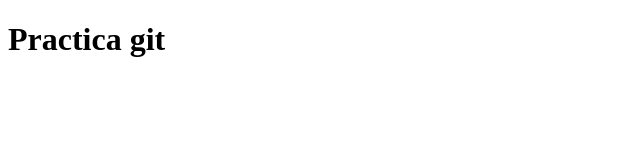
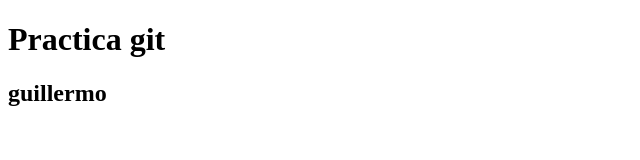
Before and after one commit to ChrisLCoop/practica-git, a plain HTML site: page index.html in a window 1280 px wide. Shown: the whole page, without its empty margins (0-640 px from the left). Drawn offline with Linux system fonts and the light colour scheme.

Commit message:
guillermo

```diff
--- a/index.html
+++ b/index.html
@@ -7,5 +7,6 @@
 </head>
 <body>
     <h1>Practica git</h1>
+    <h2>guillermo</h2>
 </body>
 </html>
```
